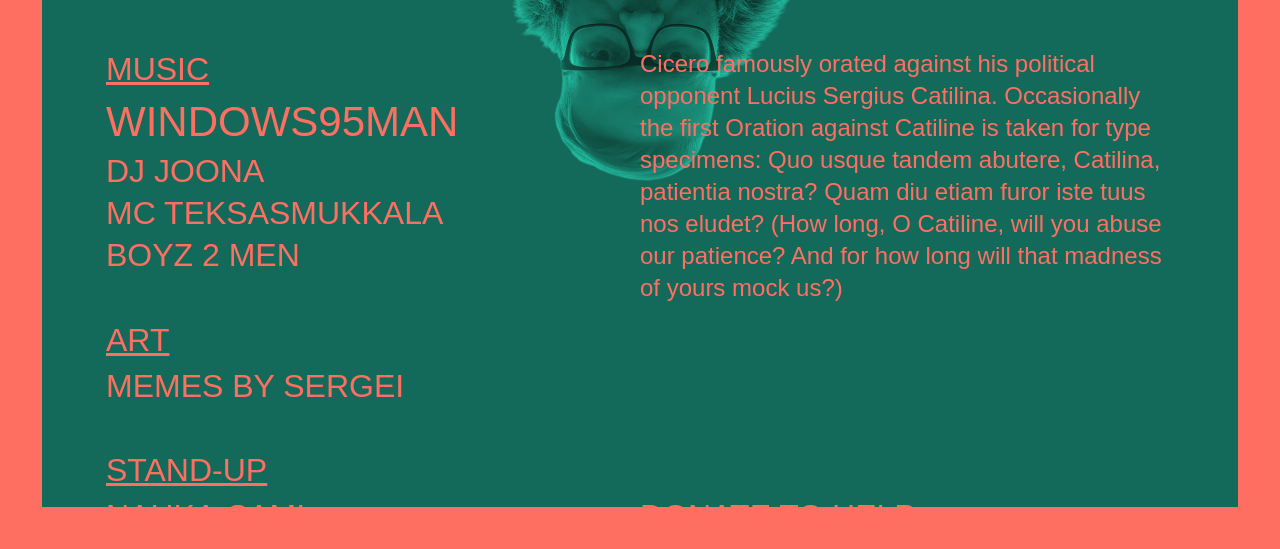
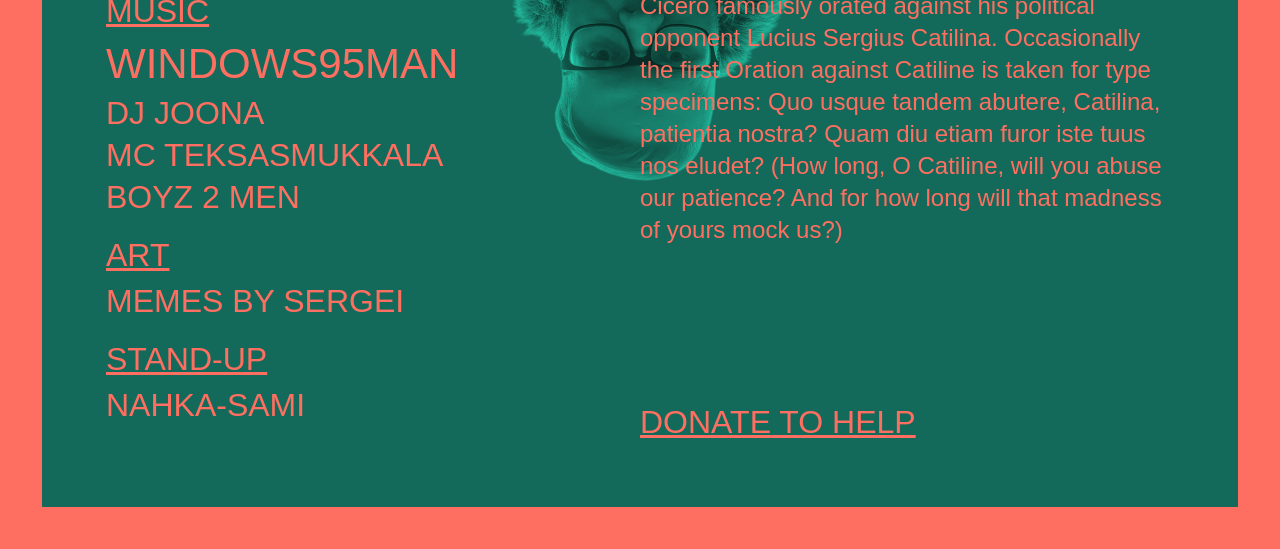
Before and after one commit to varmais/magefest, a plain HTML site: page index.html in a window 1280 px wide. Shown: the part 1051-1600 px from the top of the page. Drawn offline with nearby package versions, Linux system fonts and the light colour scheme; a web font is replaced by a local one.

Commit message:
Adjust layout

```diff
--- a/main.css
+++ b/main.css
@@ -68,6 +68,7 @@ main {
 
 .content {
     position: relative;
+    min-height: 45%;
 }
 
 h1, h2, h3, h4 {
@@ -92,12 +93,13 @@ h4 {
 
 h3, h4 {
     text-decoration: underline;
+    margin-top: 0;
 }
 
 ul {
     list-style-type: none;
     padding: 0;
-    margin: 0;
+    margin: 0 0 var(--margin-s);
 }
 
 li {
```
